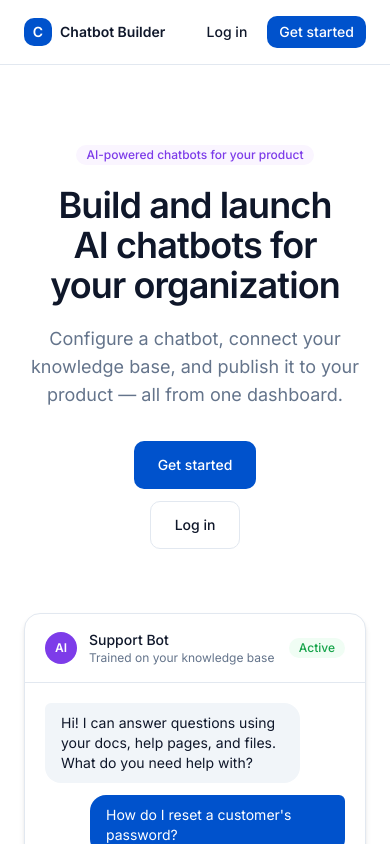
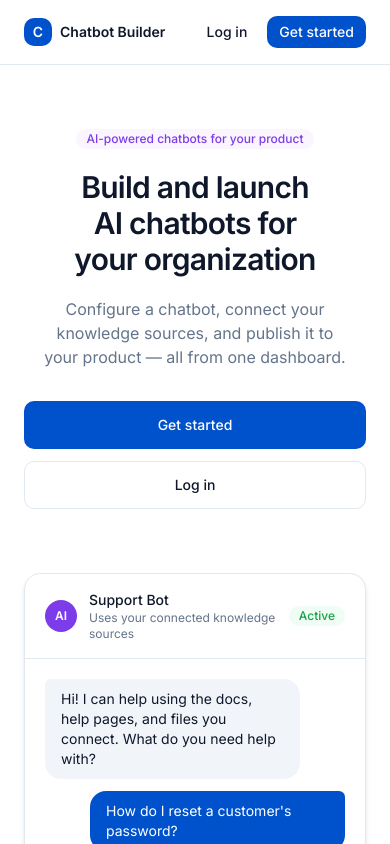
Before and after one commit to Sahil-Sojitra/Chatbot_Builder, a Next.js app in the folder frontend/: page / in a window 390 px wide. Shown: the top 844 px of the page. Built offline with nearby package versions, Linux system fonts and the light colour scheme.

Commit message:
feat: enhance marketing layout with skip link and improve home page structure

```diff
--- a/frontend/src/app/(marketing)/layout.tsx
+++ b/frontend/src/app/(marketing)/layout.tsx
@@ -5,8 +5,16 @@ import { Footer, Navbar } from "@/components/layout";
 export default function MarketingLayout({ children }: { children: ReactNode }) {
   return (
     <div className="flex flex-1 flex-col">
+      <a
+        href="#main-content"
+        className="sr-only focus:not-sr-only focus:absolute focus:top-4 focus:left-4 focus:z-50 focus:rounded-md focus:bg-primary focus:px-4 focus:py-2 focus:text-sm focus:font-medium focus:text-primary-foreground"
+      >
+        Skip to main content
+      </a>
       <Navbar />
-      <main className="flex flex-1 flex-col">{children}</main>
+      <main id="main-content" className="flex flex-1 flex-col">
+        {children}
+      </main>
       <Footer />
     </div>
   );
--- a/frontend/src/app/(marketing)/page.tsx
+++ b/frontend/src/app/(marketing)/page.tsx
@@ -1,42 +1,68 @@
 import Link from "next/link";
 
-import { Badge, Input, buttonVariants } from "@/components/ui";
+import {
+  Badge,
+  Card,
+  CardContent,
+  CardFooter,
+  CardHeader,
+  Input,
+  buttonVariants,
+} from "@/components/ui";
 
 export default function Home() {
   return (
-    <div className="flex flex-1 flex-col items-center px-6 py-20 sm:py-28">
+    <section
+      aria-labelledby="hero-heading"
+      className="flex flex-1 flex-col items-center px-6 py-16 sm:py-20 lg:py-28"
+    >
       <div className="flex w-full max-w-2xl flex-col items-center text-center">
         <Badge variant="accent">AI-powered chatbots for your product</Badge>
 
-        <h1 className="mt-5 text-4xl font-semibold tracking-tight text-balance text-foreground sm:text-5xl">
+        <h1
+          id="hero-heading"
+          className="mt-5 text-3xl font-semibold tracking-tight text-balance text-foreground sm:text-4xl lg:text-5xl"
+        >
           Build and launch AI chatbots for your organization
         </h1>
 
-        <p className="mt-5 max-w-lg text-lg text-muted-foreground text-balance">
-          Configure a chatbot, connect your knowledge base, and publish it to
-          your product &mdash; all from one dashboard.
+        <p className="mt-5 max-w-lg text-base text-muted-foreground text-balance sm:text-lg">
+          Configure a chatbot, connect your knowledge sources, and publish it
+          to your product &mdash; all from one dashboard.
         </p>
 
-        <div className="mt-8 flex flex-col items-center gap-3 sm:flex-row">
+        <div className="mt-8 flex w-full flex-col items-stretch gap-3 sm:w-auto sm:flex-row sm:items-center">
           <Link
             href="/register"
-            className={buttonVariants({ variant: "default", size: "lg" })}
+            className={buttonVariants({
+              variant: "default",
+              size: "lg",
+              className: "w-full sm:w-auto",
+            })}
           >
             Get started
           </Link>
           <Link
             href="/login"
-            className={buttonVariants({ variant: "secondary", size: "lg" })}
+            className={buttonVariants({
+              variant: "secondary",
+              size: "lg",
+              className: "w-full sm:w-auto",
+            })}
           >
             Log in
           </Link>
         </div>
       </div>
 
-      <div className="mt-16 w-full max-w-lg rounded-lg border border-border bg-surface text-left shadow-md">
-        <div className="flex items-center justify-between border-b border-border px-5 py-4">
+      <h2 className="sr-only">Product preview</h2>
+      <Card className="mt-16 w-full max-w-lg gap-0 p-0 text-left shadow-md">
+        <CardHeader className="flex-row items-center justify-between gap-3 border-b border-border px-5 py-4">
           <div className="flex items-center gap-3">
-            <span className="flex h-8 w-8 items-center justify-center rounded-full bg-accent text-xs font-semibold text-accent-foreground">
+            <span
+              aria-hidden="true"
+              className="flex h-8 w-8 shrink-0 items-center justify-center rounded-full bg-accent text-xs font-semibold text-accent-foreground"
+            >
               AI
             </span>
             <div>
@@ -44,28 +70,30 @@ export default function Home() {
                 Support Bot
               </p>
               <p className="text-xs text-muted-foreground">
-                Trained on your knowledge base
+                Uses your connected knowledge sources
               </p>
             </div>
           </div>
-          <Badge variant="success">Active</Badge>
-        </div>
+          <Badge variant="success" className="shrink-0">
+            Active
+          </Badge>
+        </CardHeader>
 
-        <div className="flex flex-col gap-3 px-5 py-5">
+        <CardContent className="flex flex-col gap-3 px-5 py-5">
           <p className="max-w-[85%] rounded-lg rounded-tl-sm bg-slate-100 px-4 py-2.5 text-sm text-foreground">
-            Hi! I can answer questions using your docs, help pages, and files.
+            Hi! I can help using the docs, help pages, and files you connect.
             What do you need help with?
           </p>
           <p className="ml-auto max-w-[85%] rounded-lg rounded-tr-sm bg-primary px-4 py-2.5 text-sm text-primary-foreground">
             How do I reset a customer&apos;s password?
           </p>
-        </div>
+        </CardContent>
 
-        <div className="flex items-center gap-2 border-t border-border px-5 py-4">
+        <CardFooter className="gap-2 border-t border-border px-5 py-4">
           <Input
             disabled
-            placeholder="Ask anything&hellip;"
-            aria-label="Chat message"
+            placeholder="Ask anything…"
+            aria-label="Chat message (preview only)"
             className="bg-slate-50"
           />
           <span
@@ -77,8 +105,8 @@ export default function Home() {
           >
             Send
           </span>
-        </div>
-      </div>
-    </div>
+        </CardFooter>
+      </Card>
+    </section>
   );
 }
--- a/frontend/src/components/layout/Navbar.tsx
+++ b/frontend/src/components/layout/Navbar.tsx
@@ -7,7 +7,10 @@ export function Navbar() {
     <header className="sticky top-0 z-10 border-b border-border bg-white/95 backdrop-blur">
       <div className="mx-auto flex h-16 max-w-6xl items-center justify-between px-6">
         <Link href="/" className="flex items-center gap-2">
-          <span className="flex h-7 w-7 items-center justify-center rounded-md bg-primary text-sm font-semibold text-primary-foreground">
+          <span
+            aria-hidden="true"
+            className="flex h-7 w-7 items-center justify-center rounded-md bg-primary text-sm font-semibold text-primary-foreground"
+          >
             C
           </span>
           <span className="text-sm font-semibold text-foreground">
@@ -15,7 +18,7 @@ export function Navbar() {
           </span>
         </Link>
 
-        <nav className="flex items-center gap-2">
+        <nav aria-label="Primary" className="flex items-center gap-2">
           <Link
             href="/login"
             className={buttonVariants({ variant: "ghost", size: "sm" })}
```
